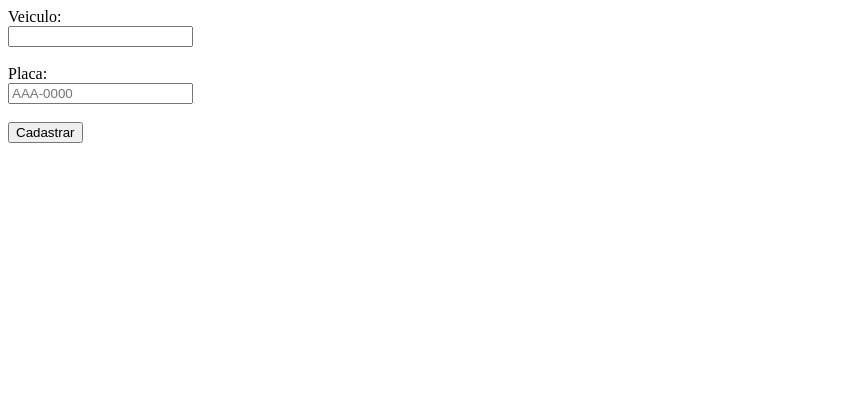
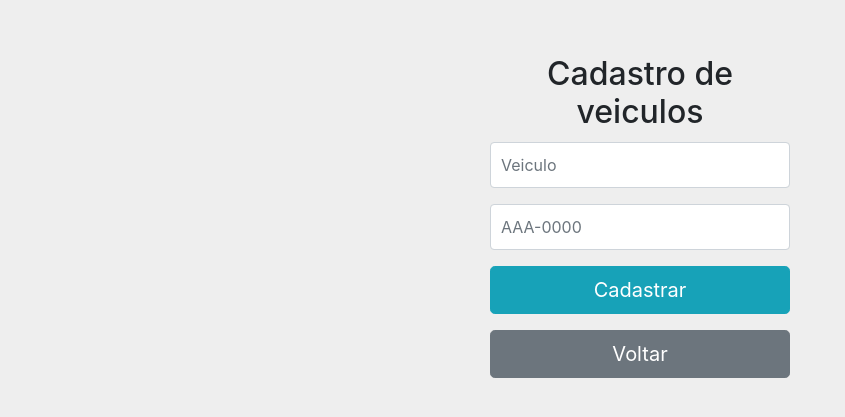
Before and after one commit to ELETICA-PINHO/Controle_Equipamento, a PHP site: page /cadastro_equipamento.php in a window 1280 px wide. Shown: the top 417 px of the page, without its empty margins (0-845 px from the left). Run offline with PHP 8.4, Linux system fonts and the light colour scheme.

Commit message:
tela de menus index e cadastro estilo

```diff
--- a/cadastro_equipamento.php
+++ b/cadastro_equipamento.php
@@ -12,7 +12,6 @@ if(isset($_POST['veiculo'])  && !empty($_POST['placa'])){
     $placa =  $_POST['placa'];
 
     if($cadastrar->cadastrarVeiculo($veiculo, $placa) == true){
-
         header("Location: index.php");
         exit;
     }else{
@@ -30,22 +29,27 @@ if(isset($_POST['veiculo'])  && !empty($_POST['placa'])){
     <meta charset="UTF-8">
     <meta name="viewport" content="width=device-width, initial-scale=1.0">
     <title>Cadastro Veiculos</title>
+    <link rel="stylesheet" href="assets/css/bootstrap.min.css">
+    <link href="assets/css/signin.css" rel="stylesheet">
 </head>
 <body>
-
-<form method="POST">
-
-
-Veiculo:<br>
-<input type="text" name="veiculo" id=""><br><br>
-
-Placa:<br>
-<input type="text" name="placa" id=""placeholder="AAA-0000" ><br><br>
-
-
-
-<input type="submit" value="Cadastrar">
+<form method="POST" class="form-signin">
+    <h2 class="form-signin-heading">Cadastro de veiculos</h2>
+    <div class="form-group">
+        <input type="text" name="veiculo" id="" placeholder="Veiculo" class="form-control">
+    </div>
+    <div class="form-group">
+        <input type="text" name="placa" id=""placeholder="AAA-0000" class="form-control">
+    </div>
+    <div class="form-group">
+        <input type="submit"  class="btn btn-lg btn-info  btn-block" value="Cadastrar">
+    </div>
+    <div class="form-group">
+        <a href="index.php" class="btn btn-lg btn-secondary  btn-block">Voltar</a>
+    </div>
 </form>
-
+    <script type="text/javascript" src="assets/js/jquery-3.3.1.min.js"></script>
+    <script type="text/javascript" src="assets/js/jquery.min.js"></script>
+    <script type="text/javascript" src="assets/js/bootstrap.bundle.min.js"></script>
 </body>
 </html>
```
Also changed, not shown: index.php (+18 -16 lines).
